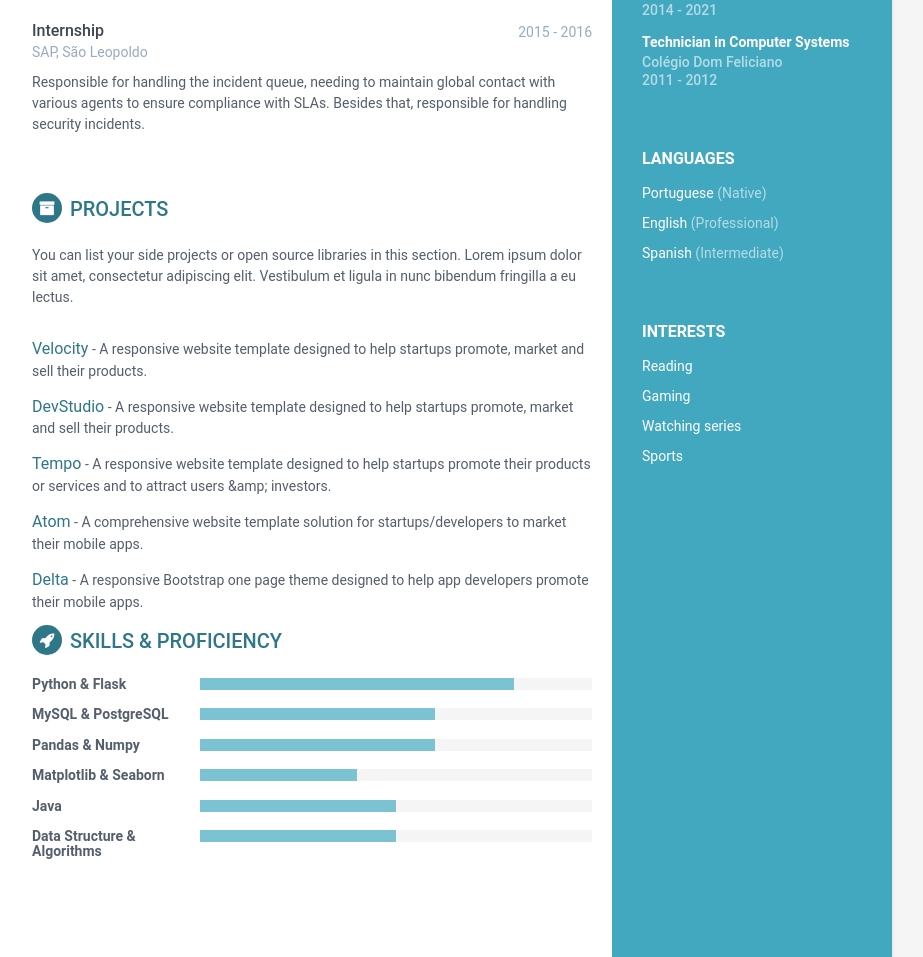
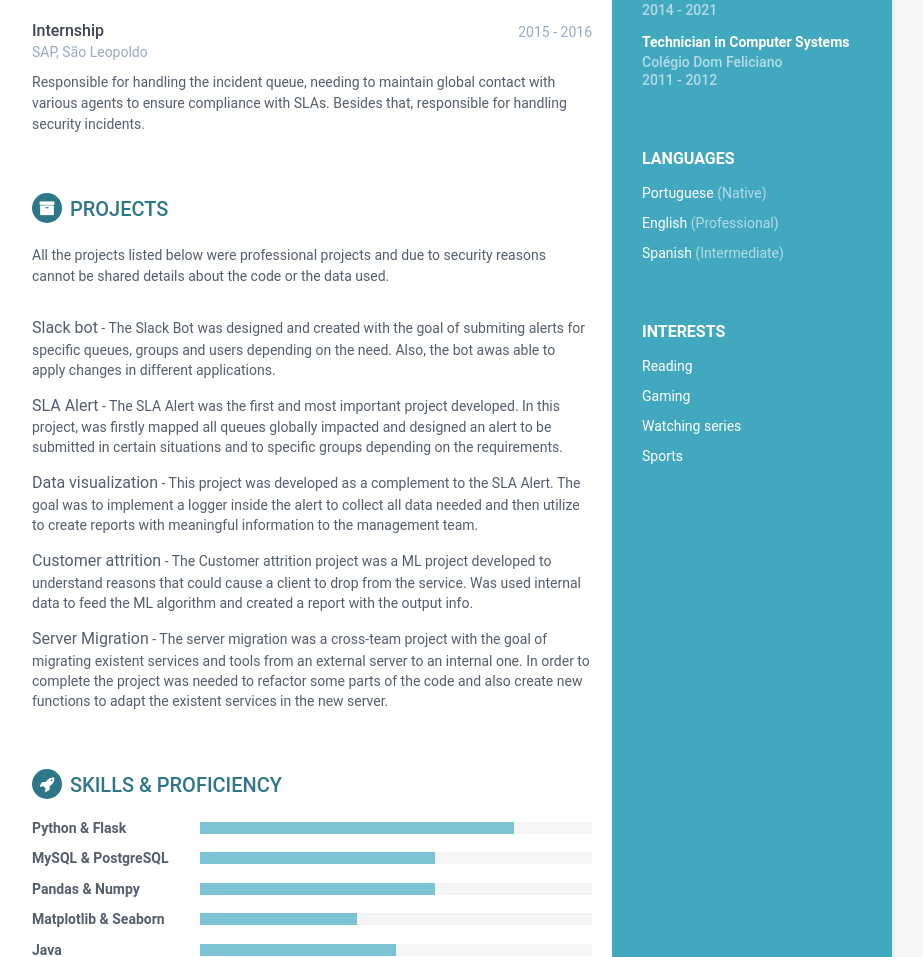
Before and after one commit to thapes/thapes.github.io, a Flask app: page / in a window 1280 px wide. Shown: the part 691-1648 px from the top of the page, without its empty margins (208-1131 px from the left). Run offline with Flask 2, Linux system fonts and the light colour scheme; some libraries are stand-ins or nearby versions.

Commit message:
Project update

```diff
--- a/app/defaults.py
+++ b/app/defaults.py
@@ -64,28 +64,23 @@ Project are a list of lists, where each sublist refers to a specific project,
 and is of the form:
     ['Title', 'Description', 'Link to project webpage']
 """
-project_intro = '<p>You can list your side projects or open source libraries in this section. Lorem ipsum dolor sit amet, consectetur adipiscing elit. Vestibulum et ligula in nunc bibendum fringilla a eu lectus.</p>'
+project_intro = '<p>All the projects listed below were professional projects and due to security reasons cannot be shared details about the code or the data used. </p>'
 projects = [
-        ['Velocity',
-            'A responsive website template designed to help startups promote, market and sell their products.',
-            '#hook'
+        ['Slack bot',
+            'The Slack Bot was designed and created with the goal of submiting alerts for specific queues, groups and users depending on the need. Also, the bot awas able to apply changes in different applications.'
         ],
-        ['DevStudio',
-            'A responsive website template designed to help startups promote, market and sell their products.',
-            'http://themes.3rdwavemedia.com/website-templates/responsive-bootstrap-theme-web-development-agencies-devstudio/'
+        ['SLA Alert',
+            'The SLA Alert was the first and most important project developed. In this project, was firstly mapped all queues globally impacted and designed an alert to be submitted in certain situations and to specific groups depending on the requirements.'
         ],
-        ['Tempo',
-            'A responsive website template designed to help startups promote their products or services and to attract users &amp; investors.',
-            'http://themes.3rdwavemedia.com/website-templates/responsive-bootstrap-theme-for-startups-tempo/'
+        ['Data visualization',
+            'This project was developed as a complement to the SLA Alert. The goal was to implement a logger inside the alert to collect all data needed and then utilize to create reports with meaningful information to the management team.'
         ],
-        ['Atom',
-            'A comprehensive website template solution for startups/developers to market their mobile apps.',
-            'http://themes.3rdwavemedia.com/website-templates/responsive-bootstrap-theme-mobile-apps-atom/'
+        ['Customer attrition',
+            'The Customer attrition project was a ML project developed to understand reasons that could cause a client to drop from the service. Was used internal data to feed the ML algorithm and created a report with the output info.'
         ],
-        ['Delta',
-            'A responsive Bootstrap one page theme designed to help app developers promote their mobile apps.',
-            'http://themes.3rdwavemedia.com/website-templates/responsive-bootstrap-theme-for-mobile-apps-delta/'
-        ]
+        ['Server Migration',
+            'The server migration was a cross-team project with the goal of migrating existent services and tools from an external server to an internal one. In order to complete the project was needed to refactor some parts of the code and also create new functions to adapt the existent services in the new server.'
+        ],
     ]
 
 
@@ -97,7 +92,7 @@ This dictionary puts everything together. It will be read by the Flask app when
 it is instantiated.
 """
 default_data = {
-    'site_title' : 'Responsive Resume/CV Template for Developers',
+    'site_title' : 'Resume/CV',
     'name' : 'Thales Stuczynski',
     'tagline' : 'Python Developer',
     'email' : 'stuczynski.thales@gmail.com',
--- a/app/static/css/styles-2.css
+++ b/app/static/css/styles-2.css
@@ -44,7 +44,7 @@ p {
 }
 .wrapper {
   background: #4CAC9D;
-  max-width: 940px;
+  max-width: 920px;
   margin: 0 auto;
   position: relative;
   -webkit-box-shadow: 0px 2px 4px rgba(0, 0, 0, 0.1);
@@ -55,7 +55,7 @@ p {
   background: #4CAC9D;
   position: absolute;
   right: 0;
-  width: 260px;
+  width: 280px;
   height: 100%;
   min-height: 800px;
   color: #fff;
--- a/app/static/css/styles-3.css
+++ b/app/static/css/styles-3.css
@@ -44,7 +44,7 @@ p {
 }
 .wrapper {
   background: #5BB66F;
-  max-width: 940px;
+  max-width: 920px;
   margin: 0 auto;
   position: relative;
   -webkit-box-shadow: 0px 2px 4px rgba(0, 0, 0, 0.1);
@@ -55,7 +55,7 @@ p {
   background: #5BB66F;
   position: absolute;
   right: 0;
-  width: 260px;
+  width: 280px;
   height: 100%;
   min-height: 800px;
   color: #fff;
--- a/app/static/css/styles-4.css
+++ b/app/static/css/styles-4.css
@@ -44,7 +44,7 @@ p {
 }
 .wrapper {
   background: #A15277;
-  max-width: 940px;
+  max-width: 920px;
   margin: 0 auto;
   position: relative;
   -webkit-box-shadow: 0px 2px 4px rgba(0, 0, 0, 0.1);
@@ -55,7 +55,7 @@ p {
   background: #A15277;
   position: absolute;
   right: 0;
-  width: 260px;
+  width: 280px;
   height: 100%;
   min-height: 800px;
   color: #fff;
--- a/app/static/css/styles-5.css
+++ b/app/static/css/styles-5.css
@@ -44,7 +44,7 @@ p {
 }
 .wrapper {
   background: #FDA246;
-  max-width: 940px;
+  max-width: 920px;
   margin: 0 auto;
   position: relative;
   -webkit-box-shadow: 0px 2px 4px rgba(0, 0, 0, 0.1);
@@ -55,7 +55,7 @@ p {
   background: #FDA246;
   position: absolute;
   right: 0;
-  width: 260px;
+  width: 280px;
   height: 100%;
   min-height: 800px;
   color: #fff;
--- a/app/static/css/styles-6.css
+++ b/app/static/css/styles-6.css
@@ -44,7 +44,7 @@ p {
 }
 .wrapper {
   background: #4B6A78;
-  max-width: 940px;
+  max-width: 920px;
   margin: 0 auto;
   position: relative;
   -webkit-box-shadow: 0px 2px 4px rgba(0, 0, 0, 0.1);
@@ -55,7 +55,7 @@ p {
   background: #4B6A78;
   position: absolute;
   right: 0;
-  width: 260px;
+  width: 280px;
   height: 100%;
   min-height: 800px;
   color: #fff;
--- a/app/templates/index.html
+++ b/app/templates/index.html
@@ -108,11 +108,11 @@
 
                 {% for project in config.data.projects %}
                 <div class="item">
-                    <span class="project-title"><a href="{{project[2]}}" target="_blank">{{project[0]}}</a></span> -
+                    <span class="project-title">{{project[0]}}</a></span> -
                     <span class="project-tagline">{{project[1]}}</span>
                 </div><!--//item-->
                 {% endfor %}
-
+            </section>
             <section class="skills-section section">
                 <h2 class="section-title"><i class="fa fa-rocket"></i>Skills &amp; Proficiency</h2>
                 <div class="skillset">
```
Also changed, not shown: index.html (deleted, +0 -7 lines).
